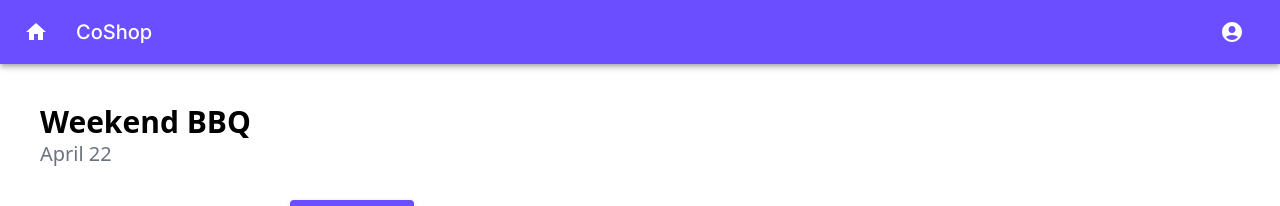
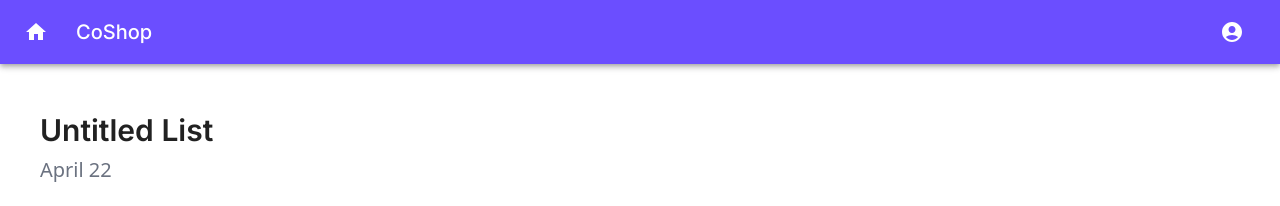
Before and after one commit to thecoshopteam/coshop-web, a React (Vite) app: page / in a window 1280 px wide. Shown: the top 206 px of the page. Built offline with nearby package versions, Linux system fonts and the light colour scheme; no server answers; sample sign-in values are in the browser's storage.

Commit message:
Add functionality to edit list title

```diff
--- a/src/pages/List.jsx
+++ b/src/pages/List.jsx
@@ -1,9 +1,25 @@
-import React from "react";
+import React, { useState, useEffect } from "react";
+
+// MUI component imports
+import Input from "@mui/material/Input";
 
 // Local component imports
 import CSList from "../components/CSList";
 
 const List = () => {
+  // Initialize listTitle state with value from local storage or default to "Untitled List"
+  const [listTitle, setListTitle] = useState(() => {
+    const savedTitle = localStorage.getItem("listTitle");
+    return savedTitle || "Untitled List";
+  });
+
+  // Handler for changing the list title
+  const handleTitleChange = newValue => {
+    setListTitle(newValue);
+    // Update local storage directly within the onChange event
+    localStorage.setItem("listTitle", newValue);
+  };
+
   // Get the current date
   const currentDate = new Date();
 
@@ -15,10 +31,14 @@ const List = () => {
 
   return (
     <div className="p-5 lg:p-10">
-      <h1 className="text-3xl font-semibold">Weekend BBQ</h1>
-      <h2 className="text-xl font-medium text-gray-500">
-        {formattedDate}
-      </h2>{" "}
+      <Input
+        type="text"
+        value={listTitle}
+        onChange={e => handleTitleChange(e.target.value)} // Pass only the value directly
+        disableUnderline={true}
+        style={{ fontSize: "30px", fontWeight: 600 }}
+      />
+      <h2 className="text-xl font-medium text-gray-500">{formattedDate}</h2>
       <CSList />
     </div>
   );
```
